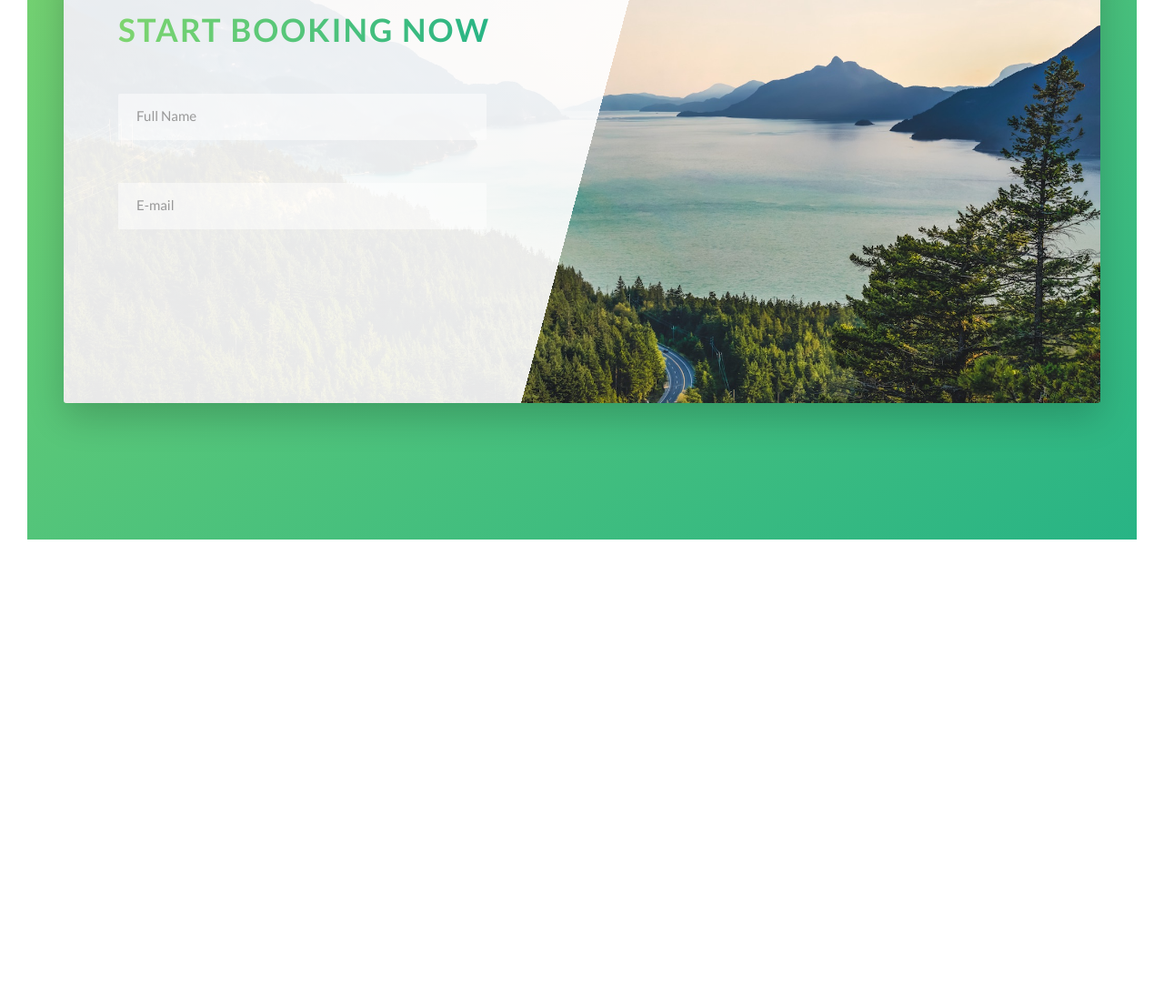
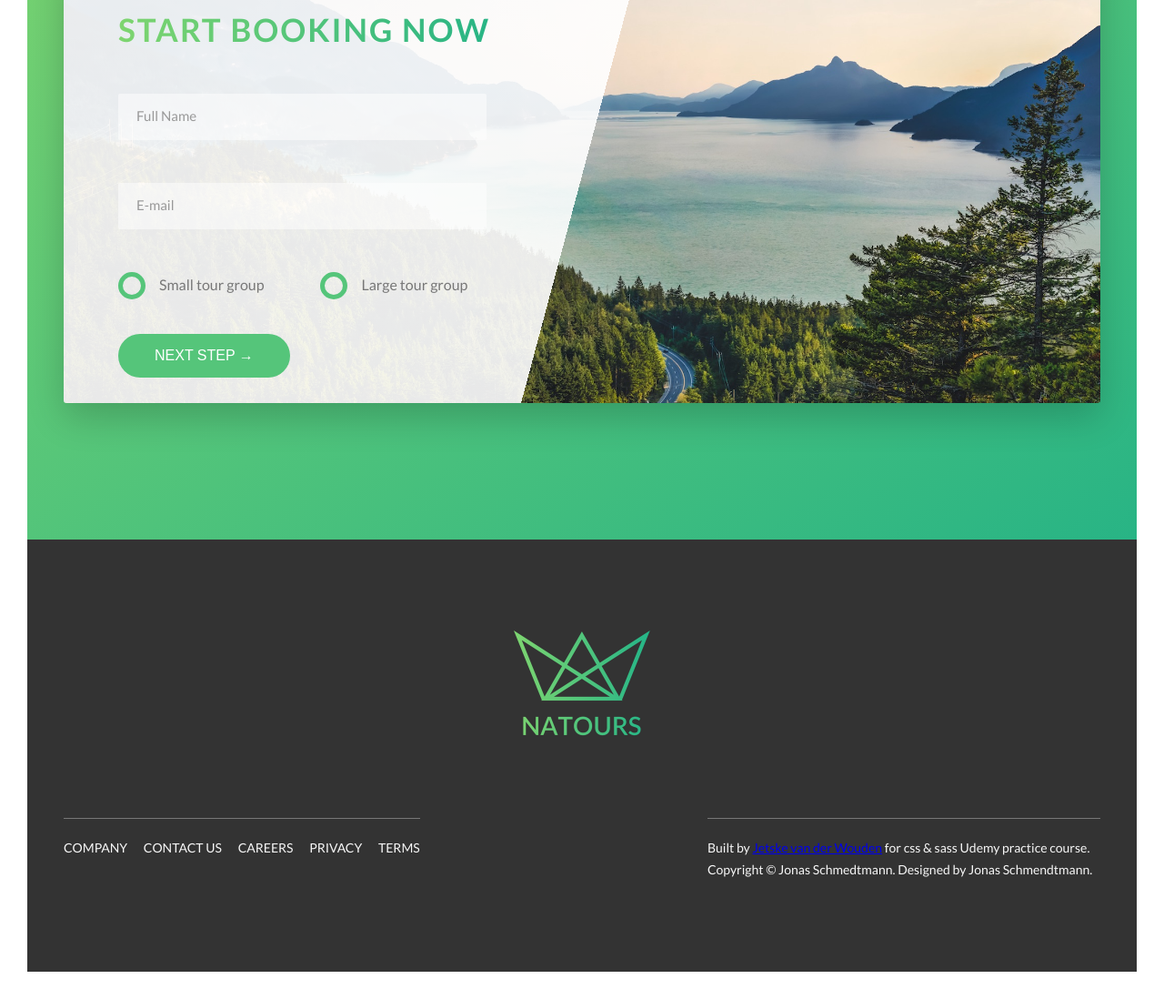
Before and after one commit to JetskevdWouden/css_sass_practice, a website: page index.html in a window 1280 px wide. Shown: the part 4757-5855 px from the top of the page at 91% size. Before the commit the page ends 5380 px from the top, so only its background shows below. Drawn offline with Linux system fonts and the light colour scheme.

Commit message:
form styling and added footer

```diff
--- a/index.html
+++ b/index.html
@@ -387,6 +387,27 @@
                                 <input type="email" class="form__input" placeholder="E-mail" id="email" required>
                                 <label for="email" class="form__label">E-mail</label>
                             </div>
+                            <div class="form__group u-margin-bottom-medium">
+                                <div class="form__radio-group">
+                                    <input type="radio" class="form__radio-input" id="small" name="size">
+                                    <label for="small" class="form__radio-label">
+                                        <span class="form__radio-button"></span>
+                                        Small tour group
+                                    </label>
+                                </div>
+                                <div class="form__radio-group">
+                                    <input type="radio" class="form__radio-input" id="large" name="size">
+                                    <label for="large" class="form__radio-label">
+                                        <span class="form__radio-button"></span>
+                                        Large tour group
+                                    </label>
+                                </div>
+                            </div>
+                            <div class="form__group">
+                                <button class=" btn btn--green">
+                                    Next Step &rarr;
+                                </button>
+                            </div>
                         </form>
                     </div>
                 </div>
@@ -394,6 +415,30 @@
         </section>
     </main>
 
+    <footer class="footer">
+        <div class="footer__logo-box">
+            <img src="img/logo-green-2x.png" alt="Full logo" class="footer__logo">
+        </div>
+        <div class="row">
+            <div class="col-1-of-2">
+                <div class="footer__navigation">
+                    <ul class="foot__list">
+                        <li class="footer__item"><a href="#" class="footer__link">Company</a></li>
+                        <li class="footer__item"><a href="#" class="footer__link">Contact Us</a></li>
+                        <li class="footer__item"><a href="#" class="footer__link">Careers</a></li>
+                        <li class="footer__item"><a href="#" class="footer__link">Privacy</a></li>
+                        <li class="footer__item"><a href="#" class="footer__link">Terms</a></li>
+                    </ul>
+                </div>
+            </div>
+            <div class="col-1-of-2">
+                <p class="footer__copyright">
+                    Built by <a href="#" class="foot__link">Jetske van der Wouden</a> for css & sass Udemy practice
+                    course. Copyright &copy; Jonas Schmedtmann. Designed by Jonas Schmendtmann.
+                </p>
+            </div>
+        </div>
+    </footer>
 </body>
 
 </html>
--- a/sass/abstracts/_variables.scss
+++ b/sass/abstracts/_variables.scss
@@ -14,6 +14,7 @@ $color-grey-light-2: #eee;
 
 $color-grey-dark: #777;
 $color-grey-dark-2: #999;
+$color-grey-dark-3: #333;
 
 $color-white: #fff;
 $color-black: #000;
--- a/sass/base/_utilities.scss
+++ b/sass/base/_utilities.scss
@@ -1,23 +1,29 @@
 .u-center-text {
-    text-align: center;
+    text-align: center
+    !important;
 }
 
 .u-margin-bottom-big {
-    margin-bottom: 8rem;
+    margin-bottom: 8rem
+    !important;
 }
 
 .u-margin-bottom-medium {
-    margin-bottom: 4rem;
+    margin-bottom: 4rem
+    !important;
 }
 
 .u-margin-bottom-small {
-    margin-bottom: 1.5rem;
+    margin-bottom: 1.5rem
+    !important;
 }
 
 .u-margin-top-big {
-    margin-top: 8rem;
+    margin-top: 8rem
+    !important;
 }
 
 .u-margin-top-huge {
-    margin-top: 10rem;
+    margin-top: 10rem
+    !important;
 }
--- a/sass/components/_button.scss
+++ b/sass/components/_button.scss
@@ -1,4 +1,5 @@
 .btn {
+    &,
     &:link,
     &:visited {
       font-size: $default-font-size;
@@ -9,6 +10,10 @@
       border-radius: 10rem;
       transition: all 0.2s;
       position: relative;
+
+      //change for the <button> element
+      border: none;
+      cursor: pointer;
     }
 
     &:hover {
@@ -21,7 +26,9 @@
       }
     }
 
-    &:active {
+    &:active,
+    &:focus {
+      outline: none;
       transform: translateY(-1px);
       box-shadow: 0 0.5rem 1rem rgba($color-black, 0.2);
     }
--- a/sass/components/_form.scss
+++ b/sass/components/_form.scss
@@ -14,6 +14,7 @@
         width: 90%;
         display: block;
         border-bottom: 3px solid transparent;
+        transition: all .3s;
 
         &:focus {
             outline: none;
@@ -45,4 +46,52 @@
         visibility: hidden;
         transform: translateY(-4rem);
     }
+
+    &__radio-group {
+        width: 49%;
+        display: inline-block;
+    }
+
+    &__radio-input {
+        display: none;
+    }
+
+    &__radio-label {
+        font-size: $default-font-size;
+        cursor: pointer;
+        position: relative;
+        padding-left: 4.5rem;
+    }
+
+    &__radio-button {
+        height: 3rem;
+        width: 3rem;
+        border: 5px solid $color-primary;
+        border-radius: 50%;
+        display: inline-block;
+        position: absolute;
+        left: 0;
+        top: -.4rem;
+
+        &::after {
+            content: "";
+            display: block;
+            height: 1.3rem;
+            width: 1.3rem;
+            border-radius: 50%;
+            position: absolute;
+            top: 50%;
+            left: 50%;
+            transform: translate(-50%, -50%);
+            background-color: $color-primary;
+            opacity: 0;
+            transition: opacity .2s;
+        }
+
+    }
+
+    &__radio-input:checked ~ &__radio-label &__radio-button::after{
+        opacity: 1;
+    }
+
 }
--- /dev/null
+++ b/sass/layout/_footer.scss
@@ -0,0 +1,61 @@
+.footer {
+  background-color: $color-grey-dark-3;
+  padding: 10rem 0;
+  font-size: 1.4rem;
+  color: $color-grey-light-1;
+
+
+  &__logo-box {
+    text-align: center;
+    margin-bottom: 8rem;
+  }
+
+  &__logo {
+    width: 15rem;
+    height: auto;
+  }
+
+  &__navigation {
+      border-top: 1px solid $color-grey-dark;
+      padding-top: 2rem;
+      display: inline-block;
+  }
+
+  &__list {
+    list-style: none;
+  }
+
+  &__item {
+    display: inline-block;
+
+    &:not(:last-child) {
+      margin-right: 1.5rem;
+    }
+  }
+
+  &__link {
+    &:link,
+    &:visited {
+      color: $color-grey-light-1;
+      background-color: $color-grey-dark-3;
+      text-decoration: none;
+      text-transform: uppercase;
+      display: inline-block;
+      transition: all 0.2s;
+    }
+
+    &:hover,
+    &:active {
+      color: $color-primary;
+      box-shadow: 0 1rem 2rem rgba($color-black, 0.4);
+      transform: rotate(5deg) scale(1.3);
+    }
+  }
+
+  &__copyright {
+    border-top: 1px solid $color-grey-dark;
+    padding-top: 2rem;
+    width: 80%;
+    float: right;
+  }
+}
--- a/sass/main.scss
+++ b/sass/main.scss
@@ -17,5 +17,6 @@
 
 @import "layout/grid";
 @import "layout/header";
+@import "layout/footer";
 
 @import "pages/home";
```
Also changed, not shown: css/style.css, package.json (line endings or trailing spaces).
